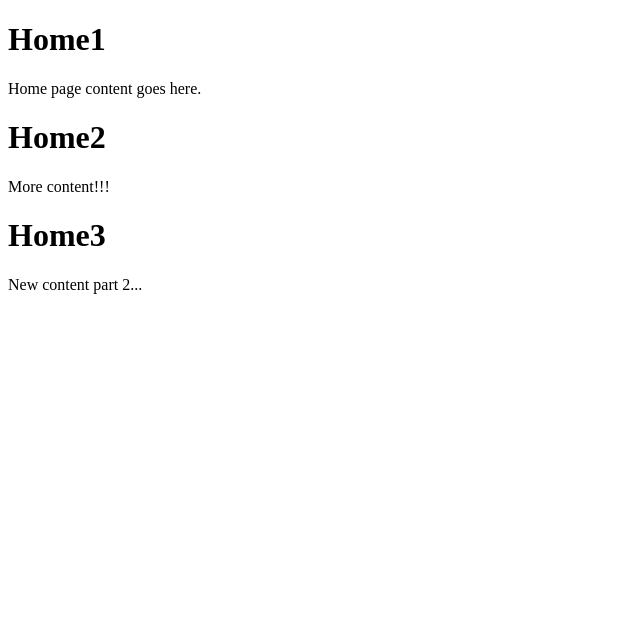
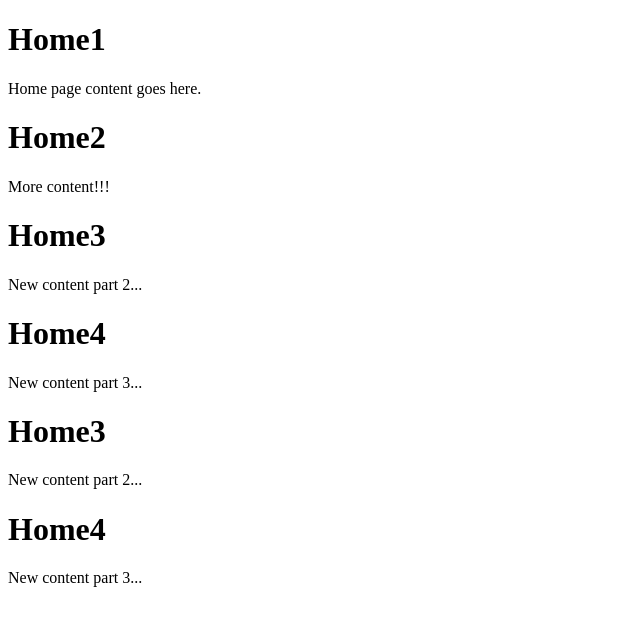
Before and after one commit to Supankan/UoM-LabSession02, a plain HTML site: page index.html in a window 1280 px wide. Shown: the whole page, without its empty margins (0-640 px from the left). Drawn offline with Linux system fonts and the light colour scheme.

Commit message:
Added more firelds

```diff
--- a/index.html
+++ b/index.html
@@ -14,6 +14,14 @@
     <h1>Home3</h1>
     <p>New content part 2...</p>
 
+    <h1>Home4</h1>
+    <p>New content part 3...</p>
+
+    <h1>Home3</h1>
+    <p>New content part 2...</p>
+
+    <h1>Home4</h1>
+    <p>New content part 3...</p>
 
 </body>
 </html>
```
